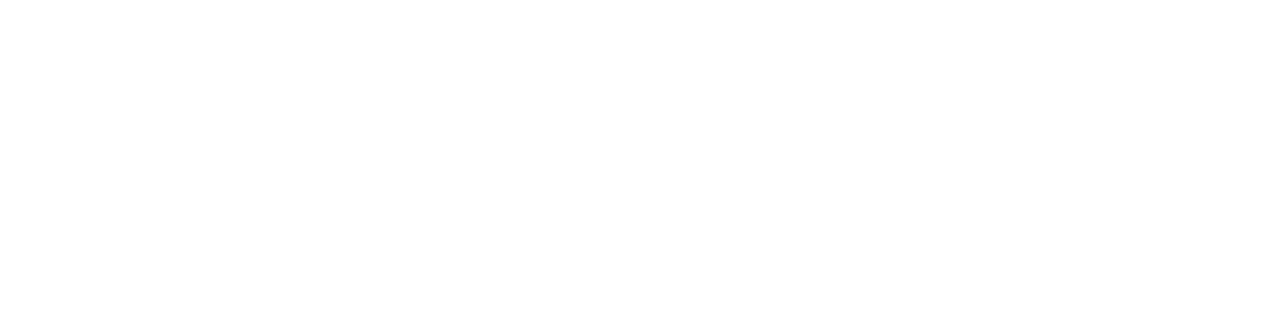
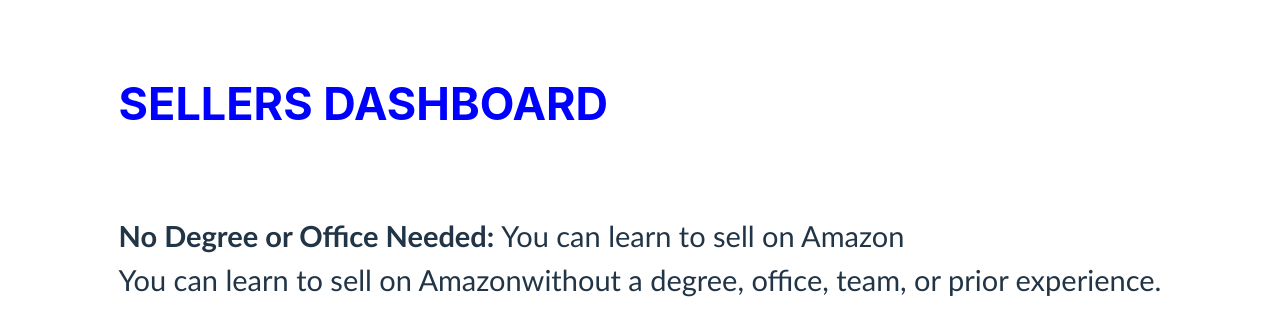
Before and after one commit to adithyasudev/Gomti-Script-021, a React (Vite) app: page / in a window 1280 px wide. Shown: the part 3127-3462 px from the top of the page. Before the commit the page ends 1942 px from the top, so only its background shows below. Built offline with nearby package versions, Linux system fonts and the light colour scheme.

Commit message:
homepage

```diff
--- a/src/App.tsx
+++ b/src/App.tsx
@@ -20,11 +20,14 @@
 import React from 'react';
 import './App.css';
 import Contactus1 from './Components/ContactUs1';
-
+import { Main1 } from './Components/Main1';
+import { Main2 } from './Components/Main2';
 function App() {
   return (
     <div className="App">
       <Contactus1 />
+      <Main1 />
+      <Main2 />
     </div>
   );
 }
--- /dev/null
+++ b/src/Components/Adithya.module.css
@@ -0,0 +1,23 @@
+.img040{
+    background-image: url(https://humanico.co/wp-content/uploads/2022/10/human-potential.png);
+    width: 700px;
+    height: 700px;
+    border-radius: 50%;
+    background-size: cover;
+    margin-top: 12vh;
+}
+.flex{
+display: flex;
+justify-content: space-evenly;
+flex-wrap: wrap;
+background-color: #ffffff#fff;
+margin-left: auto;
+margin-right: auto;
+align-items: center;
+}
+.container{
+margin-top: 10vh;
+background-color: #ffffff#fff;
+font-size: 30px;
+
+}
--- /dev/null
+++ b/src/Components/Adithya2.module.css
@@ -0,0 +1,37 @@
+.container{
+    height: 70vh;
+    width: 100%;
+    /* border: 1px solid; */
+    background-color: #f6f7f9 ;
+    /* display: flex;
+justify-content: center; */
+text-align: center;
+
+}
+p{
+    font-size: 29px;
+    font-family: 'Gill Sans', 'Gill Sans MT', Calibri, 'Trebuchet MS', sans-serif;
+}
+
+.cardcontainer{
+height: 25vh;
+width: 100%;
+display: flex;
+justify-content: center;
+background-color: #f6f7f9;
+gap: 3%;
+flex-wrap: wrap;
+
+}
+.cards{
+    display: flex;
+    justify-content: center;
+    text-align: center;
+    flex-direction: column;
+    background-color: white;
+    height: 25vh;
+    width: 25vw;
+    font-size: 18px;
+    border-radius: 10px;
+
+}
--- a/src/Components/ContactUs2.tsx
+++ b/src/Components/ContactUs2.tsx
@@ -5,15 +5,15 @@
   return (
     <>
     <div style={{backgroundColor :'#ffffff#fff'}}>
-    <h1 style={{marginLeft:'225px'}}>Contact Us</h1>
+    <h1 style={{marginLeft:'15%'}}>Contact Us</h1>
 
 
-      <div style={{display:'flex',justifyContent:'space-evenly'}}>
+      <div style={{display:'flex',justifyContent:'space-evenly',flexWrap:'wrap'}}>
 
       <div >
         <Bluebox />
 
-          <p style={{fontSize:'25px'}}> <span style={{color: 'blue',fontSize:'25px'  }}>ConvexTech Inc.</span> is proud to operate with a globally distributed team, ensuring a diverse
+          <p style={{fontSize:'25px',}}> <span style={{color: 'blue',fontSize:'25px'  }}>ConvexTech Inc.</span> is proud to operate with a globally distributed team, ensuring a diverse
             <br/> and dynamic working environment. Our offices are strategically located across three <br/> countries, each fully equipped  with the necessary resources to support our operations <br/>and innovations.</p>
           <p style={{fontSize:'25px'}}>For detailed addresses and specific contact information of each office, we invite you to<br/> reach out directly to our team.</p>
       </div>
--- /dev/null
+++ b/src/Components/Main1.tsx
@@ -0,0 +1,30 @@
+import React from 'react'
+import Bluebox from './Bluebox'
+import style from './Adithya.module.css'
+import { Stack } from '@chakra-ui/react'
+export const Main1 = () => {
+  return (
+    <>
+
+    <div className={style.flex}>
+      <div className={style.img040}>
+
+      </div>
+
+      <div className={style.container}>
+        <Stack spacing={10}>
+
+        <h2 style={{color:'blue'}}>
+          SELLERS DASHBOARD
+        </h2>
+          <p><b>No Degree or Office Needed: </b> You can learn to sell on Amazon<br /> You can learn to sell on Amazonwithout a degree, office, team, or prior experience.</p>
+<p><b>Easy Selling on Amazon:</b> Utilize the Enablers Seller Dashboard <br />for a straightforward selling experience.</p>
+<p><b>Reasonable Fee:</b> Start selling on Amazon for a reasonable fee <br />without the hassle of creating Amazon ID, LLC/LTD, or foreign bank creation.</p>
+      <p><b>Time-Efficient:</b> The Enablers Seller Dashboard ensures <br />no time is wasted on Amazon.</p>
+        </Stack>
+      </div>
+
+    </div>
+    </>
+  )
+}
--- /dev/null
+++ b/src/Components/Main2.tsx
@@ -0,0 +1,45 @@
+import React from 'react'
+import style1 from './Adithya2.module.css'
+import { color } from '@chakra-ui/react'
+export const Main2 = () => {
+  return (
+    <>
+    <div className= {style1.container}>
+        <div >
+            <div><h2 style={{color:'blue'}}>TESTIMONIALS</h2></div>
+        <div><h1 >What Customers Saying</h1></div>
+        <div><p>Over 25 years working in IT services developing software <br/>
+applications and mobile apps for clients all over the world.</p></div>
+        </div>
+        <br />
+
+      <div className={style1.cardcontainer}>
+
+          <div className={style1.cards}>
+            <h3>Epsum factorial non deposit quid pro quo hic escorol. <br />
+          Olympian quarrels et gorilla congolium sic ad nauseum. <br />
+          Souvlaki ignitus carborundum e pluribus unum. <br />
+          Defacto lingo est igpay atinlay. Marquee selectus non <br />
+          provisio incongruous feline nolo contendre.
+          <br />
+          <h1 style={{color:'orange'}}>Tom Hiddleston</h1>
+          </h3>
+          </div>
+          <div className={style1.cards}>
+          <h3>Epsum factorial non deposit quid pro quo hic escorol. <br />
+          Olympian quarrels et gorilla congolium sic ad nauseum. <br />
+          Souvlaki ignitus carborundum e pluribus unum. <br />
+          Defacto lingo est igpay atinlay. Marquee selectus non <br />
+          provisio incongruous feline nolo contendre.
+          <br />
+          <h1 style={{color:'orange'}}>JaredLeto</h1>
+          </h3>
+          </div>
+              </div>
+      </div>
+
+
+
+    </>
+  )
+}
```
